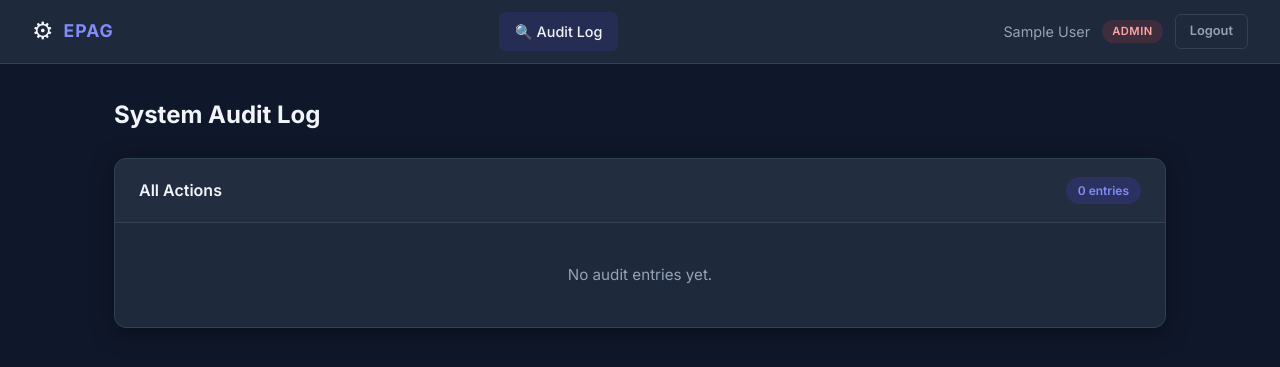
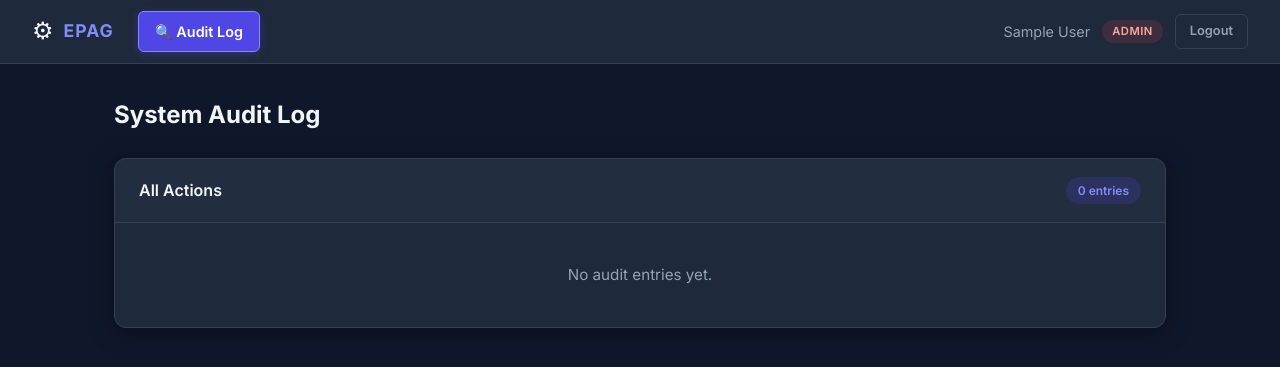
Before and after one commit to ftaakash/EPAG, a PHP site: page /index.php?action=audit_log in a window 1280 px wide. Shown: the top 367 px of the page. Run offline with PHP 8.4, Linux system fonts and the light colour scheme; the visitor is signed in with stand-in values (Sample User, id 1); data that the repository does not hold is empty.

Commit message:
Position approvals and requests button on the left side next to EPAG logo across all role pages

```diff
--- a/public/css/style.css
+++ b/public/css/style.css
@@ -53,23 +53,31 @@ body {
   backdrop-filter: blur(8px);
 }
 
+.nav-left { display: flex; align-items: center; gap: 1.5rem; }
 .nav-brand { display: flex; align-items: center; gap: 10px; }
 .nav-logo  { font-size: 1.5rem; }
 .nav-title { font-size: 1.1rem; font-weight: 700; color: var(--primary-light); letter-spacing: 1px; }
 
 .nav-links { display: flex; align-items: center; gap: 8px; }
 .nav-link {
+  display: inline-flex;
+  align-items: center;
+  gap: 6px;
   padding: 8px 16px;
   border-radius: var(--radius-sm);
-  color: var(--text-muted);
+  color: var(--text);
+  background: rgba(79, 70, 229, 0.25);
+  border: 1px solid rgba(129, 140, 248, 0.3);
   text-decoration: none;
   font-size: 0.9rem;
-  font-weight: 500;
+  font-weight: 600;
   transition: var(--transition);
 }
 .nav-link:hover, .nav-link.active {
-  color: var(--text);
-  background: rgba(79,70,229,0.15);
+  color: #ffffff;
+  background: var(--primary);
+  border-color: var(--primary-light);
+  box-shadow: 0 2px 10px rgba(79, 70, 229, 0.35);
 }
 
 .nav-user { display: flex; align-items: center; gap: 12px; }
--- a/views/partials/navbar.php
+++ b/views/partials/navbar.php
@@ -13,6 +13,7 @@ $navLinks = [
 $links = $navLinks[$role] ?? [];
 ?>
 <nav class="navbar">
+  <div class="nav-left">
     <div class="nav-brand">
       <span class="nav-logo">⚙</span>
       <span class="nav-title">EPAG</span>
@@ -24,6 +25,7 @@ $links = $navLinks[$role] ?? [];
         </a>
       <?php endforeach; ?>
     </div>
+  </div>
   <div class="nav-user">
     <span class="nav-name"><?= htmlspecialchars($name) ?></span>
     <span class="role-badge role-<?= $role ?>"><?= ucfirst($role) ?></span>
```
Lines whose indentation alone changed are shown as unchanged.
